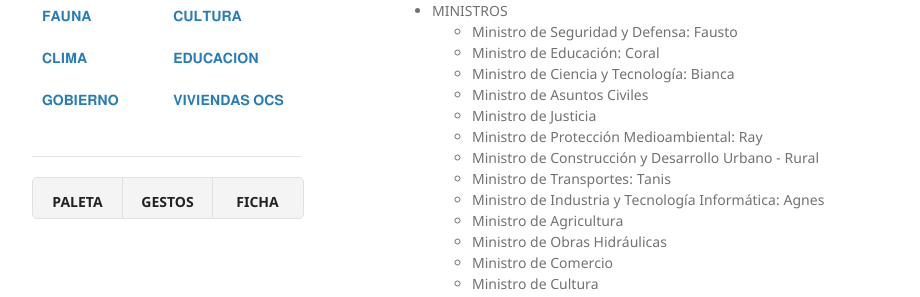
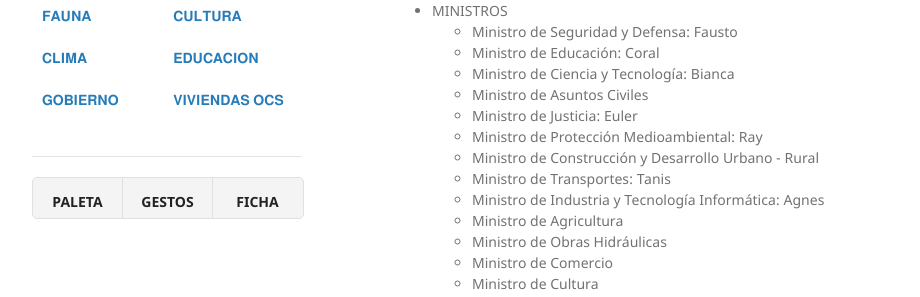
Before and after one commit to BlairSander/ciudad, a Jekyll site: the page built from gobierno.md, in a window 1280 px wide and 900 px high. Shown: the part 408-705 px from the top of the window, without its empty margins (178-1098 px from the left). Built offline with Jekyll 4.4.1, drawn with Linux system fonts in a browser that asks for light colours.

Commit message:
Update gobierno.md

```diff
--- a/gobierno.md
+++ b/gobierno.md
@@ -20,7 +20,7 @@ layout: default
   - Ministro de Educación: Coral
   - Ministro de Ciencia y Tecnología: Bianca
   - Ministro de Asuntos Civiles
-  - Ministro de Justicia
+  - Ministro de Justicia: Euler
   - Ministro de Protección Medioambiental: Ray
   - Ministro de Construcción y Desarrollo Urbano - Rural
   - Ministro de Transportes: Tanis
```
